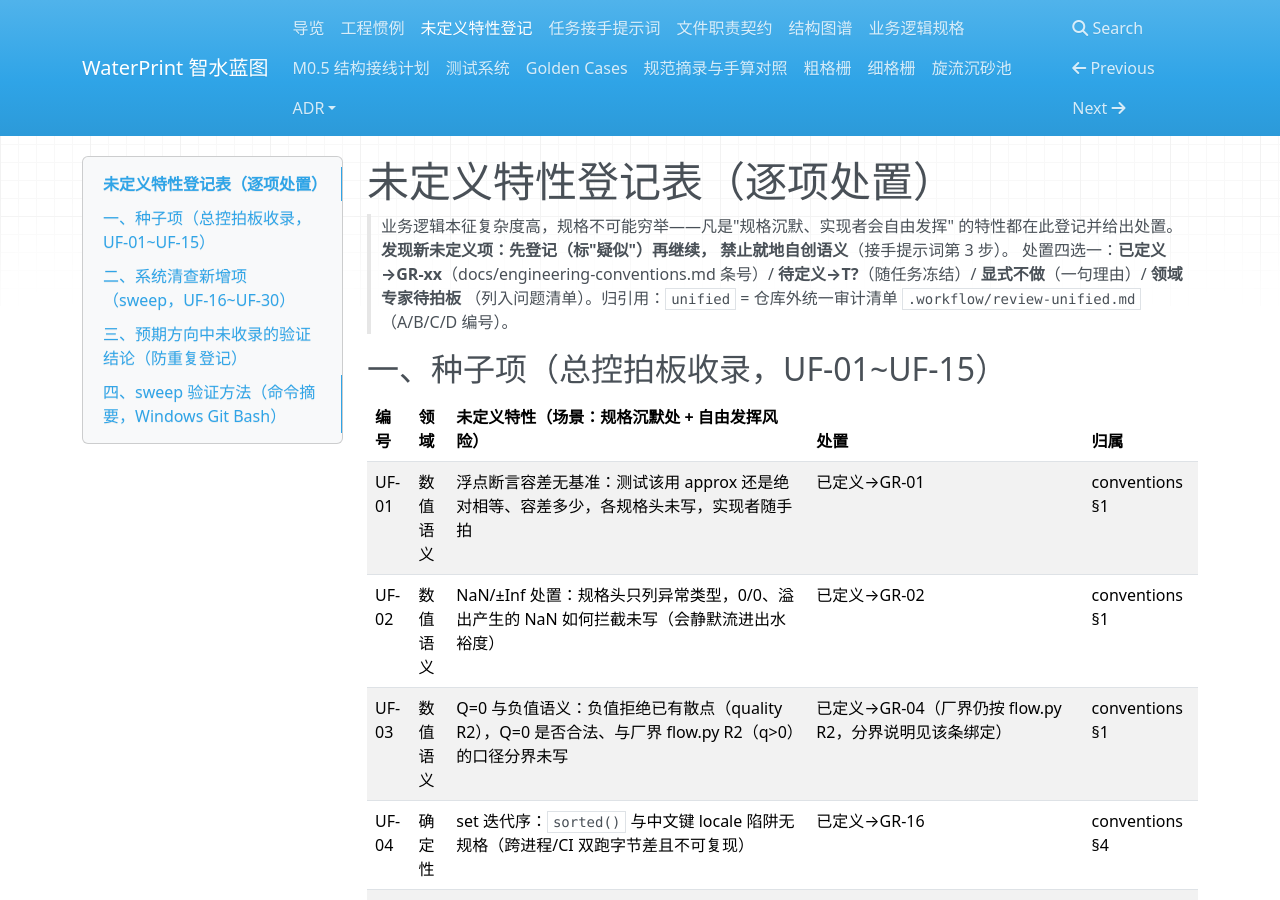
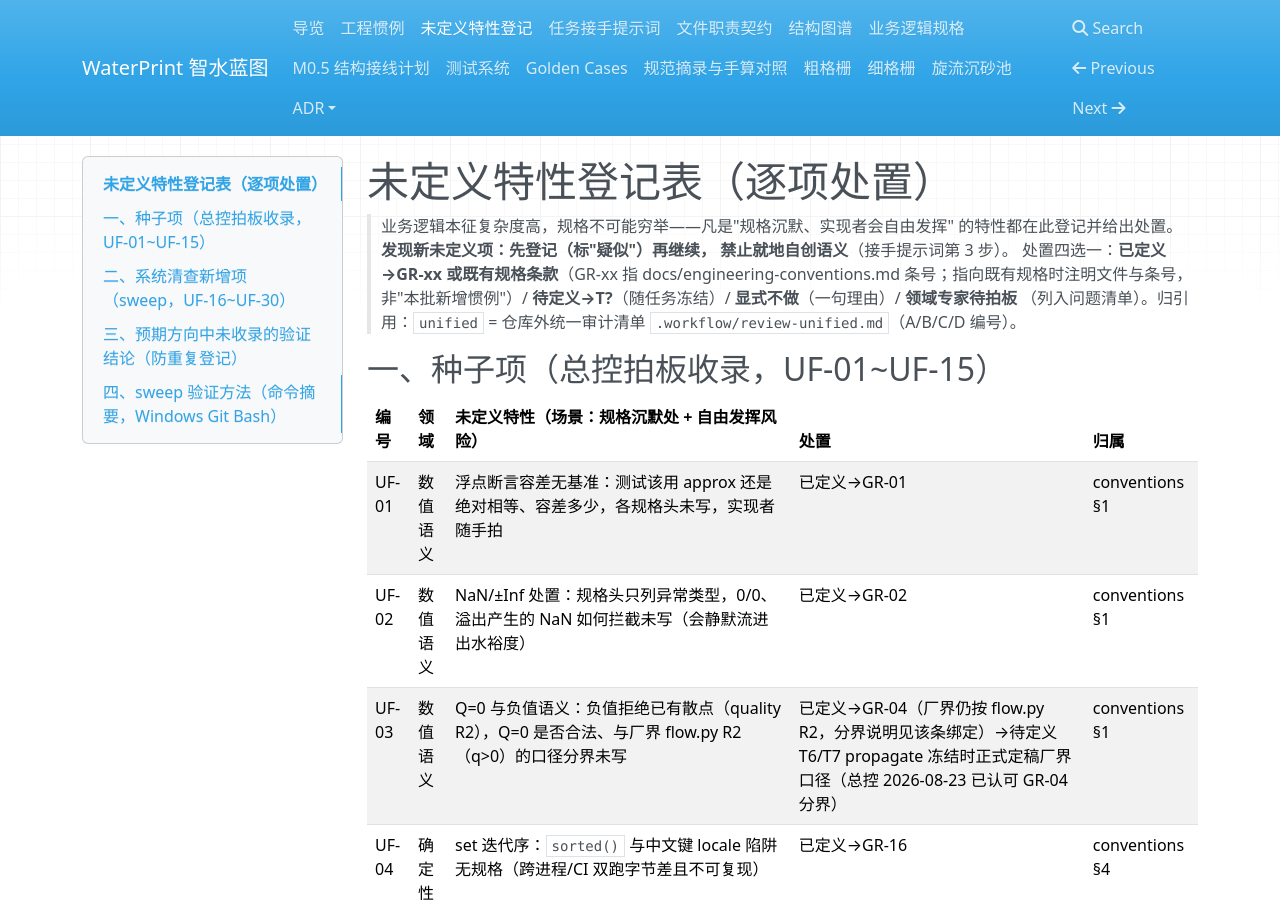
Before and after one commit to yyx20040712/waterprint, an MkDocs documentation site: the page built from docs/undefined-features-register.md, in a window 1280 px wide and 900 px high. Built offline with MkDocs 1.6.1, drawn with Linux system fonts in a browser that asks for light colours; nearby versions of some CDN libraries; some of the changed text lies outside the part shown.

Commit message:
KB 修复轮：交叉引用/四选一补全/UF 挂点一行修

````diff
--- a/docs/undefined-features-register.md
+++ b/docs/undefined-features-register.md
@@ -3,7 +3,9 @@
 > 业务逻辑本征复杂度高，规格不可能穷举——凡是"规格沉默、实现者会自由发挥"
 > 的特性都在此登记并给出处置。**发现新未定义项：先登记（标"疑似"）再继续，
 > 禁止就地自创语义**（接手提示词第 3 步）。
-> 处置四选一：**已定义→GR-xx**（docs/engineering-conventions.md 条号）/
+> 处置四选一：**已定义→GR-xx 或既有规格条款**（GR-xx 指
+> docs/engineering-conventions.md 条号；指向既有规格时注明文件与条号，
+> 非"本批新增惯例"）/
 > **待定义→T?**（随任务冻结）/ **显式不做**（一句理由）/ **领域专家待拍板**
 > （列入问题清单）。归引用：`unified` = 仓库外统一审计清单
 > `.workflow/review-unified.md`（A/B/C/D 编号）。
@@ -14,7 +16,7 @@
 |------|------|----------------------------------------------|------|------|
 | UF-01 | 数值语义 | 浮点断言容差无基准：测试该用 approx 还是绝对相等、容差多少，各规格头未写，实现者随手拍 | 已定义→GR-01 | conventions §1 |
 | UF-02 | 数值语义 | NaN/±Inf 处置：规格头只列异常类型，0/0、溢出产生的 NaN 如何拦截未写（会静默流进出水裕度） | 已定义→GR-02 | conventions §1 |
-| UF-03 | 数值语义 | Q=0 与负值语义：负值拒绝已有散点（quality R2），Q=0 是否合法、与厂界 flow.py R2（q>0）的口径分界未写 | 已定义→GR-04（厂界仍按 flow.py R2，分界说明见该条绑定） | conventions §1 |
+| UF-03 | 数值语义 | Q=0 与负值语义：负值拒绝已有散点（quality R2），Q=0 是否合法、与厂界 flow.py R2（q>0）的口径分界未写 | 已定义→GR-04（厂界仍按 flow.py R2，分界说明见该条绑定）→待定义 T6/T7 propagate 冻结时正式定稿厂界口径（总控 2026-08-23 已认可 GR-04 分界） | conventions §1 |
 | UF-04 | 确定性 | set 迭代序：`sorted()` 与中文键 locale 陷阱无规格（跨进程/CI 双跑字节差且不可复现） | 已定义→GR-16 | conventions §4 |
 | UF-05 | 错误处理 | 异常消息稳定性：消息可否随重构改写未定义（改写=跨版本计算迹 diff 全线飘红） | 已定义→GR-09 | conventions §2 |
 | UF-06 | 汇流 | 汇流派生规则：q_avg_total=Σ、Kz_total=max、q_design 派生与两档加权一致性，propagate 规格只写 R1/R2 语义未列派生式，实现 mix() 前须冻结 | 待定义→T6/T7（propagate 实现任务首条冻结项） | unified B1 / DS-09 |
@@ -76,6 +78,7 @@ grep -rn "行业上下限" core/waterprint --include="*.py"     # 仅 flow.py R3
 grep -rn "重启\|restart" server/waterprint_server -r       # 0 命中
 grep -rn "percent" server/waterprint_server/jobs/*.py      # 仅"阶段百分比"粒度，无加权口径
 grep -n "时间戳" core/waterprint/contracts/project_schema.py  # 只写含时间戳，无格式
+grep -n "Σ\|除零\|sum.*==.*0\|权重为零" core/waterprint/graph/propagate.py  # 仅 R3 守恒/Σ 行，无 ΣQi=0 处置 → UF-23
 ```
 
 > 新增登记项同样须走上述验证；处置变更（待定义→已定义）在冻结任务的 commit
````
Also changed, not shown: docs/engineering-conventions.md (+1 -1 lines), docs/task-handover-prompt.md (+2 -1 lines).
